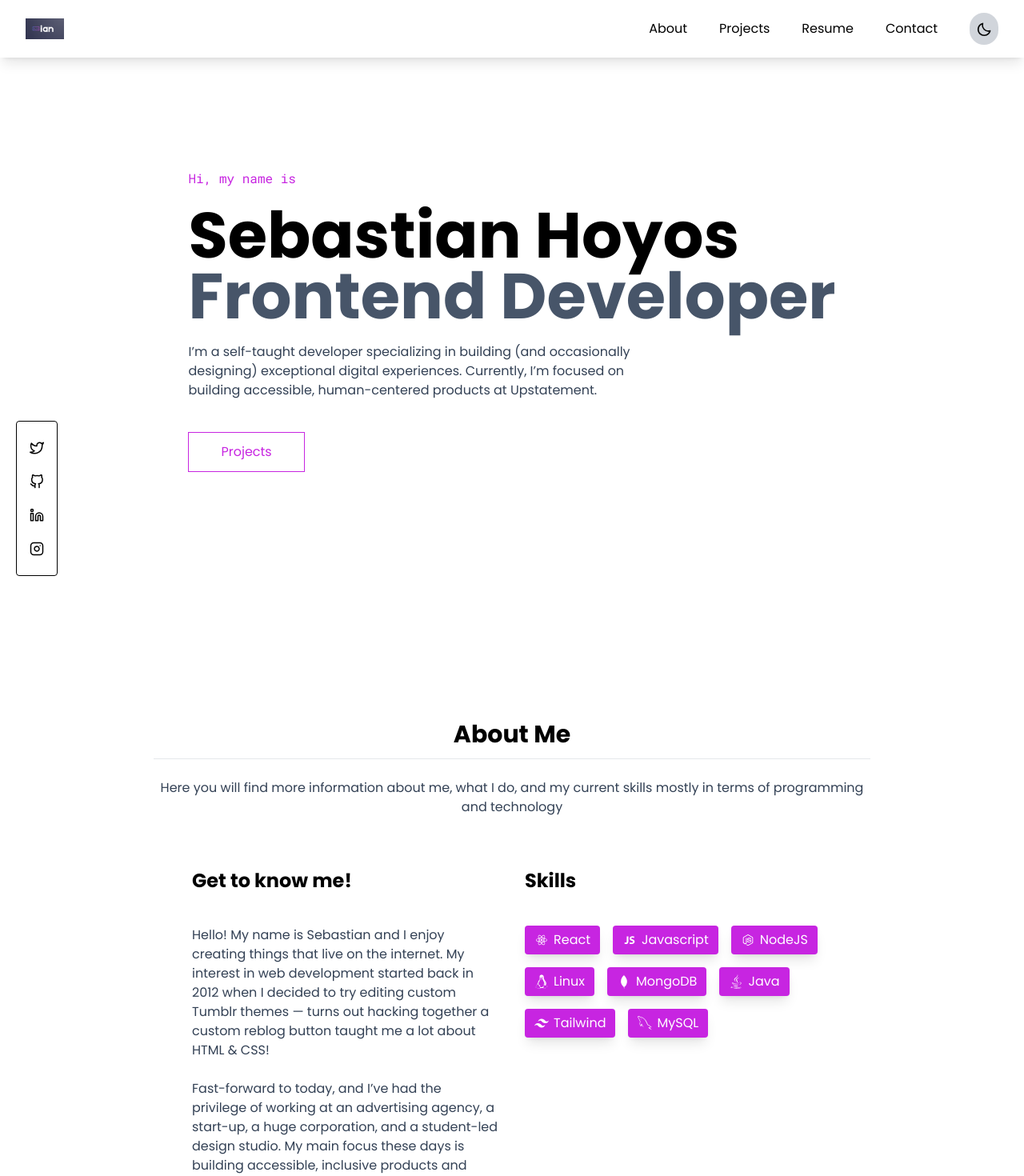
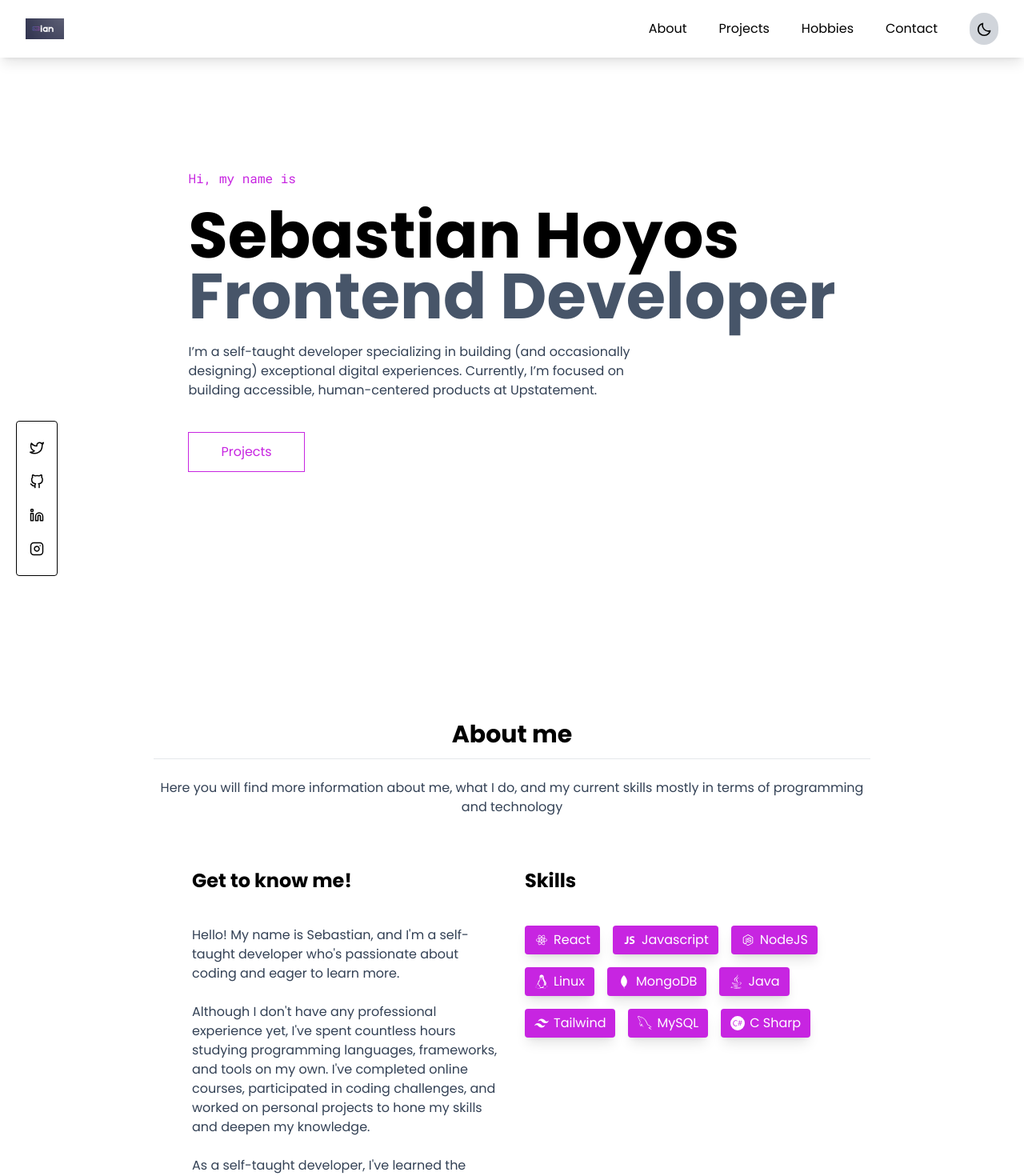
Before and after one commit to tamerlantian/portfolio, a React (Vite) app: page / in a window 1280 px wide. Shown: the top 1470 px of the page at 80% size. Built offline with nearby package versions, Linux system fonts and the light colour scheme.

Commit message:
adding little details

```diff
--- a/src/App.jsx
+++ b/src/App.jsx
@@ -2,18 +2,15 @@ import React, { useEffect } from "react";
 import "./App.css";
 import {
   Navbar,
-  Hero,
+  Banner,
   SocialBar,
-  About,
   Projects,
-  SectionTitle,
   Section,
   Contact,
   Footer,
-  AboutMe
+  AboutMe,
 } from "./components";
 import { useStateContext } from "./context/ContextProvider";
-import Skills from "./components/Skills";
 
 const App = () => {
   const { open, toggleTheme } = useStateContext();
@@ -34,21 +31,8 @@ const App = () => {
         <SocialBar />
       </aside>
       <main className="container h-screen w-full max-w-[1600px] min-h-screen mx-auto px-6 xl:px-32 ">
-        <Hero />
-        <div className="py-[100px]">
-          <SectionTitle title="About Me" />
-          <div>
-            <p className="text-slate-700 dark:text-slate-400 mx-auto max-w-4xl mt-6 text-center">
-              {" "}
-              Here you will find more information about me, what I do, and my
-              current skills mostly in terms of programming and technology{" "}
-            </p>
-          </div>
-          <div className="grid md:grid-cols-2  md:px-16 xl:px-28 gap-8 mt-16">
-            <About />
-            <Skills />
-          </div>
-        </div>
+        <Banner />
+        <AboutMe />
         <Projects />
         <Section />
         <Contact />
--- a/src/components/About.jsx
+++ b/src/components/About.jsx
@@ -1,26 +1,32 @@
 import React from "react";
-import { AiOutlineCloudDownload } from "react-icons/ai"
+import { AiOutlineCloudDownload } from "react-icons/ai";
 
 const About = () => {
   return (
     <section className="mx-auto">
-      <h3 className="text-2xl dark:text-slate-200 font-semibold text-black">Get to know me!</h3>
+      <h3 className="text-2xl dark:text-slate-200 font-semibold text-black">
+        Get to know me!
+      </h3>
       <div className="mt-10 text-slate-700 dark:text-slate-400">
         <div>
           <p>
-            Hello! My name is Sebastian and I enjoy creating things that live on
-            the internet. My interest in web development started back in 2012
-            when I decided to try editing custom Tumblr themes — turns out
-            hacking together a custom reblog button taught me a lot about HTML &
-            CSS!
+            Hello! My name is Sebastian, and I'm a self-taught developer who's
+            passionate about coding and eager to learn more.
           </p>
           <br />
           <p>
-            Fast-forward to today, and I’ve had the privilege of working at an
-            advertising agency, a start-up, a huge corporation, and a
-            student-led design studio. My main focus these days is building
-            accessible, inclusive products and digital experiences at
-            Upstatement for a variety of clients.
+            Although I don't have any professional experience yet, I've spent
+            countless hours studying programming languages, frameworks, and
+            tools on my own. I've completed online courses, participated in
+            coding challenges, and worked on personal projects to hone my skills
+            and deepen my knowledge.
+          </p>
+          <br />
+          <p>
+            As a self-taught developer, I've learned the importance of being
+            self-motivated, disciplined, and persistent. I've encountered many
+            challenges along the way, but I've persevered through them all, and
+            I've gained a strong sense of resilience and determination.
           </p>
         </div>
         <div className="mt-16">
--- a/src/components/AboutMe.jsx
+++ b/src/components/AboutMe.jsx
@@ -1,11 +1,23 @@
-import React from 'react'
+import React from "react";
+import { SectionTitle, About, Skills } from ".";
 
 const AboutMe = () => {
   return (
-    <div>
+    <section id="about" className="py-[100px]">
+      <SectionTitle title="About me" />
+      <div>
+        <p className="text-slate-700 dark:text-slate-400 mx-auto max-w-4xl mt-6 text-center">
+          {" "}
+          Here you will find more information about me, what I do, and my
+          current skills mostly in terms of programming and technology{" "}
+        </p>
+      </div>
+      <div className="grid md:grid-cols-2  md:px-16 xl:px-28 gap-8 mt-16">
+        <About />
+        <Skills />
+      </div>
+    </section>
+  );
+};
 
-    </div>
-  )
-}
-
-export default AboutMe
+export default AboutMe;
--- a/src/components/Hero.jsx
+++ b/src/components/Banner.jsx
@@ -1,6 +1,6 @@
 import React from "react";
 
-const Hero = () => {
+const Banner = () => {
   return (
     <section className="flex justify-center items-center flex-col h-full">
       <div>
@@ -25,11 +25,11 @@ const Hero = () => {
           </p>
         </div>
         <button className="border border-darkFont py-3 px-10 mt-10 text-font hover:rounded-md hover:bg-font hover:text-white hover:-translate-y-3 hover:ease-in-out hover:duration-300 ease-in-out duration-300 dark:border-font">
-          Projects
+          <a href="#projects">Projects</a>
         </button>
       </div>
     </section>
   );
 };
 
-export default Hero;
+export default Banner;
--- a/src/components/Burguer.jsx
+++ b/src/components/Burguer.jsx
@@ -2,7 +2,7 @@ import { RxTextAlignJustify } from "react-icons/rx";
 import { RightNav } from "./";
 import { useStateContext } from "../context/ContextProvider";
 
-const Burguer = ({ isMobileValue }) => {
+const Burguer = ({ isMobile }) => {
   const { open, setOpen } = useStateContext();
 
   const handleClick = () => {
@@ -23,7 +23,7 @@ const Burguer = ({ isMobileValue }) => {
         <RxTextAlignJustify />
       </button>
       <RightNav
-        isMobileValue={isMobileValue}
+        isMobile={isMobile}
         onClose={handleClose}
         open={open}
       />
--- a/src/components/Contact.jsx
+++ b/src/components/Contact.jsx
@@ -11,7 +11,7 @@ const Contact = () => {
   const onSubmit = () => console.log("submitted");
 
   return (
-    <section className="pt-[100px] mx-auto">
+    <section id="contact" className="pt-[100px] mx-auto">
       <SectionTitle title="Contact me" />
       <form
         onSubmit={handleSubmit(onSubmit)}
--- a/src/components/Navbar.jsx
+++ b/src/components/Navbar.jsx
@@ -1,4 +1,4 @@
-import React, { useState, useEffect } from "react";
+import { useEffect } from "react";
 import logo from "../assets/logo.png";
 
 import { Burguer } from "./";
@@ -34,10 +34,9 @@ const Navbar = () => {
       <div>
         <img className="w-12" src={logo} alt="" />
       </div>
-      <Burguer isMobileValue={isMobile} />
+      <Burguer isMobile={isMobile} />
     </nav>
   );
 };
 
 export default Navbar;
-Navbar;
--- a/src/components/Projects.jsx
+++ b/src/components/Projects.jsx
@@ -4,7 +4,7 @@ import { ProjectPreview, SectionTitle } from "./";
 
 const Projects = () => {
   return (
-    <section className="mx-auto mt-20">
+    <section id="projects" className="mx-auto mt-20">
       <SectionTitle title="Projects" />
       <div className="grid lg:grid-cols-2">
         {projects.map((project) => {
--- a/src/components/RightNav.jsx
+++ b/src/components/RightNav.jsx
@@ -1,15 +1,13 @@
 import React, { useEffect, useRef } from "react";
+import { ButtonTheme } from "./";
+import { navbarItems } from "../data/info";
 
-import { ButtonTheme } from "./";
-
-const RightNav = ({ onClose, open, isMobileValue }) => {
+const RightNav = ({ onClose, open, isMobile }) => {
   const rightBar = useRef();
-
   // the code below checks if the user has clicked outside of the menu when mobile phone is on and set the menu off
   useEffect(() => {
     const handler = (event) => {
       const hamburger = document.getElementById("hamburger");
-
       if (hamburger.contains(event.target)) {
         return;
       }
@@ -18,7 +16,6 @@ const RightNav = ({ onClose, open, isMobileValue }) => {
       }
     };
     document.addEventListener("click", handler, true);
-
     return () => {
       document.removeEventListener("click", handler);
     };
@@ -31,23 +28,20 @@ const RightNav = ({ onClose, open, isMobileValue }) => {
   // style for turning sidenav display flex
   const desktop = `flex items-center text-black dark:text-white`;
   // styles for links with proper positioning
-  const linkClass = `hover:text-font ${isMobileValue ? "pl-5 pt-5" : "pl-10"}`;
+  const linkClass = `hover:text-font ${isMobile ? "pl-5 pt-5" : "pl-10"}`;
 
   return (
-    <ul ref={rightBar} className={isMobileValue ? mobile : desktop}>
-      <li className={linkClass}>
-        <a href="">About</a>
-      </li>
-      <li className={linkClass}>
-        <a href="">Projects</a>
-      </li>
-      <li className={linkClass}>
-        <a href="">Resume</a>
-      </li>
-      <li className={linkClass}>
-        <a href="">Contact</a>
-      </li>
-      {isMobileValue ? (
+    <ul ref={rightBar} className={isMobile ? mobile : desktop}>
+      {navbarItems.map((item) => {
+        return (
+          <li key={item.name} className={linkClass}>
+            <a href={item.link} onClick={onClose}>
+              {item.name}
+            </a>
+          </li>
+        );
+      })}
+      {isMobile ? (
         <li className="text-center">
           <ButtonTheme mobile />
         </li>
--- a/src/components/Section.jsx
+++ b/src/components/Section.jsx
@@ -4,7 +4,7 @@ import { hobbies } from "../data/info";
 
 const Section = () => {
   return (
-    <section className="pt-[100px] mx-auto">
+    <section id="hobbies" className="pt-[100px] mx-auto">
       <SectionTitle title="Hobbies" />
       <div>
         <p className="text-slate-700 dark:text-slate-400 mx-auto max-w-4xl mt-6 text-center">
@@ -15,7 +15,7 @@ const Section = () => {
       </div>
       <div className="grid sm:grid-cols-2 xl:grid-cols-3 gap-8 mt-16">
         {hobbies.map((hobbie) => {
-          return <HobbiesCard hobbie={hobbie} />;
+          return <HobbiesCard key={hobbie.title} hobbie={hobbie} />;
         })}
       </div>
     </section>
--- a/src/components/index.jsx
+++ b/src/components/index.jsx
@@ -1,6 +1,6 @@
 export { default as Burguer } from "./Burguer";
 export { default as ButtonTheme } from "./ButtonTheme";
-export { default as Hero } from "./Hero";
+export { default as Banner } from "./Banner";
 export { default as Navbar } from "./Navbar";
 export { default as RightNav } from "./RightNav";
 export { default as SocialBar } from "./SocialBar";
@@ -13,6 +13,7 @@ export { default as Contact } from "./Contact";
 export { default as HobbiesCard } from "./HobbiesCard";
 export { default as Footer } from "./Footer";
 export { default as AboutMe } from "./AboutMe";
+export { default as Skills } from "./Skills";
 
 // Form
 export { default as Input } from "./form/Input";
--- a/src/data/info.jsx
+++ b/src/data/info.jsx
@@ -11,7 +11,7 @@ import {
 import { SiTailwindcss } from "react-icons/si";
 import { FaJava } from "react-icons/fa";
 import { GrMysql } from "react-icons/gr";
-import { SiTryhackme, SiCodewars } from "react-icons/si";
+import { SiTryhackme, SiCodewars, SiCsharp } from "react-icons/si";
 import { VscCode } from "react-icons/vsc";
 import { TfiWorld } from "react-icons/tfi";
 import { FiTwitter, FiGithub, FiLinkedin, FiInstagram } from "react-icons/fi";
@@ -72,6 +72,10 @@ export const skills = [
     tag: "MySQL",
     icon: <GrMysql />,
   },
+  {
+    tag: "C Sharp",
+    icon: <SiCsharp />
+  }
 ];
 
 export const projects = [
@@ -136,3 +140,22 @@ export const hobbies = [
     },
   },
 ];
+
+export const navbarItems = [
+  {
+    link: "#about",
+    name: "About"
+  },
+  {
+    link: "#projects",
+    name: "Projects"
+  },
+  {
+    link: "#hobbies",
+    name: "Hobbies"
+  },
+  {
+    link: "#contact",
+    name: "Contact"
+  },
+]
```
